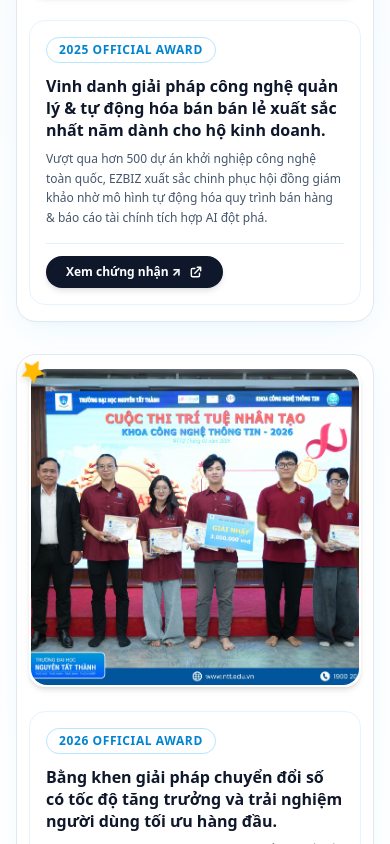
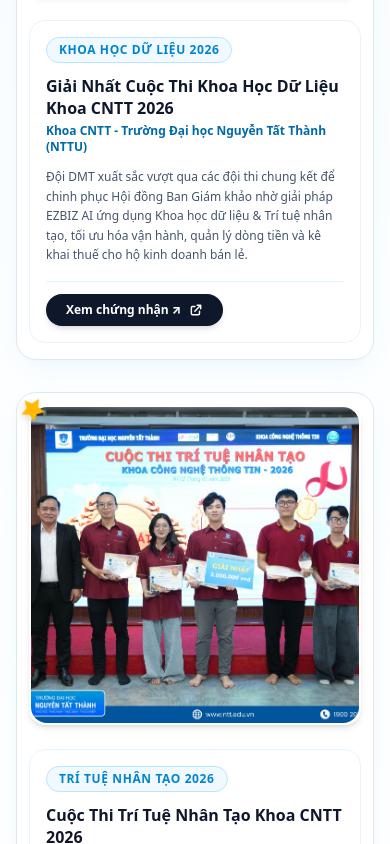
Before and after one commit to iNaTraaa/EZBIZ_LandingPage, a Vue app: page / in a window 390 px wide. Shown: the part 9980-10824 px from the top of the page. Built offline with nearby package versions, Linux system fonts and the light colour scheme.

Commit message:
feat: update information competition for awardSection

```diff
--- a/src/components/sections/AwardsSection.vue
+++ b/src/components/sections/AwardsSection.vue
@@ -21,8 +21,10 @@
   {
     key: 'award1',
     image: khdlImage,
-    year: '2025',
+    year: '2026',
     tag: t('awards.award1.tag'),
+    title: t('awards.award1.title'),
+    org: t('awards.award1.org'),
     desc: t('awards.award1.desc'),
     details: t('awards.award1.details'),
     link: 'https://cntt.ntt.edu.vn/tin-tuc/chung-ket-cuoc-thi-khoa-hoc-du-lieu-khoa-cntt-2026-khai-pha-du-lieu-kien-tao-tuong-lai/'
@@ -32,6 +34,8 @@
     image: ttntImage,
     year: '2026',
     tag: t('awards.award2.tag'),
+    title: t('awards.award2.title'),
+    org: t('awards.award2.org'),
     desc: t('awards.award2.desc'),
     details: t('awards.award2.details'),
     link: 'https://cntt.ntt.edu.vn/nghien-cuu-khoa-hoc/phat-trien-san-pham/cuoc-thi-tri-tue-nhan-tao-khoa-cong-nghe-thong-tin-nam-2026-but-pha-sang-tao-kien-tao-tuong-lai/'
@@ -260,15 +264,18 @@
               <div class="p-4 sm:p-5 rounded-2xl border border-sky-100/80 text-left w-full min-w-0 lg:min-w-[340px]">
 
                 <div class="flex items-center justify-between gap-2 mb-3">
-                  <span class="text-xs font-extrabold uppercase tracking-wider text-sky-600 bg-white px-3 py-1 rounded-full border border-sky-200">
-                    {{ award.year }} Official Award
+                  <span class="text-xs font-black uppercase tracking-wider text-sky-600 bg-sky-50 px-3 py-1 rounded-full border border-sky-200">
+                    {{ award.tag }}
                   </span>
-
                 </div>
 
-                <h3 class="text-base sm:text-lg font-black text-slate-900 mb-2 leading-snug">
-                  {{ award.desc }}
+                <h3 class="text-base sm:text-lg font-black text-slate-900 mb-1 leading-snug">
+                  {{ award.title }}
                 </h3>
+
+                <p class="text-xs font-semibold text-sky-700 mb-3">
+                  {{ award.org }}
+                </p>
 
                 <p class="text-xs sm:text-sm text-slate-600 leading-relaxed mb-4 font-medium">
                   {{ award.details }}
--- a/src/locales/langs/en.js
+++ b/src/locales/langs/en.js
@@ -303,18 +303,18 @@
     verifiedDoc: 'Official Verification',
     hint: 'Hover to view contest information',
     award1: {
-      tag: '🏆 1ST PRIZE',
-      title: '1st Prize - TechFest Innovation & Startup Award 2025',
-      org: 'Ministry of Science & Technology',
-      desc: 'Honored as the most outstanding retail automation & management solution for SMBs.',
-      details: 'Outperforming over 500 technology startups nationwide, EZBIZ won top honors for its AI-integrated retail automation and instant financial reporting platform.'
+      tag: 'Data Science 2026',
+      title: 'First Prize - Faculty of IT Data Science Competition 2026',
+      org: 'Faculty of IT - Nguyen Tat Thanh University (NTTU)',
+      desc: 'First Prize at the 2026 Data Science Competition for the project "EZBIZ AI supporting household businesses & retail".',
+      details: 'Team DMT convincingly surpassed top finalist teams to win over the Board of Judges with the EZBIZ AI solution, applying Data Science & AI to optimize retail operations, cash flow management, and tax filing for small businesses.'
     },
     award2: {
-      tag: '🥇 TOP 10 AWARD',
-      title: 'Top 10 Breakthrough Retail Tech Solutions 2025',
-      org: 'Vietnam Software & IT Services Association (VINASA)',
-      desc: 'Recognized for top digital transformation growth performance and user experience.',
-      details: 'Selected based on rigorous evaluation criteria including transaction processing speed, system scalability, and high customer satisfaction from 10,000+ business owners.'
+      tag: 'Artificial Intelligence 2026',
+      title: 'Faculty of IT Artificial Intelligence Competition 2026',
+      org: 'Faculty of IT - Nguyen Tat Thanh University (NTTU)',
+      desc: 'Innovation & Breakthrough Award at the 2026 AI Contest for "EZBIZ - Business Automation Platform".',
+      details: 'EZBIZ made a powerful impression at the 2026 Faculty of IT Artificial Intelligence Competition with its smart AI Assistant integrating POS retail, automated inventory, and instant financial reconciliation for businesses.'
     }
   },
   faq: {
@@ -322,13 +322,13 @@
     titlePrefix: 'We Answer Your',
     titleSuffix: 'Common Questions',
     q1: 'Does EzBiz support migrating data from legacy systems?',
-    a1: 'Yes! EzBiz technical experts assist in exporting and syncing all data from Excel, legacy CRM, or ERP to EzBiz completely free within 24 hours.',
+    a1: 'Yes! EzBiz assist in exporting and syncing all data from Excel to EzBiz completely free.',
     q2: 'Is my enterprise data guaranteed 100% secure?',
     a2: 'EzBiz commits to 100% data security adhering to ISO/IEC 27001 standards. Data is 256-bit SSL/TLS encrypted and backed up daily on enterprise cloud infrastructure.',
     q3: 'Can I try EzBiz before purchasing a subscription?',
     a3: 'Absolutely! You get a 14-day free trial with full access to advanced features without entering credit card details.',
     q4: 'Does EzBiz issue official invoices for tax purposes?',
-    a4: 'EzBiz provides valid electronic VAT invoices immediately after registration.'
+    a4: 'EzBiz aims to connect with tax authorities in the future to provide valid electronic VAT invoices.'
   },
   cta: {
     tag: 'Free Consultation & Trial',
--- a/src/locales/langs/vi.js
+++ b/src/locales/langs/vi.js
@@ -303,32 +303,32 @@
     verifiedDoc: 'Xác minh chính thức',
     hint: 'Rê chuột để xem thông tin cuộc thi',
     award1: {
-      tag: '🏆 GIẢI NHẤT',
-      title: 'Giải Nhất Khởi Nghiệp Đổi Mới Sáng Tạo TechFest 2025',
-      org: 'Bộ Khoa Học & Công Nghệ',
-      desc: 'Vinh danh giải pháp công nghệ quản lý & tự động hóa bán bán lẻ xuất sắc nhất năm dành cho hộ kinh doanh.',
-      details: 'Vượt qua hơn 500 dự án khởi nghiệp công nghệ toàn quốc, EZBIZ xuất sắc chinh phục hội đồng giám khảo nhờ mô hình tự động hóa quy trình bán hàng & báo cáo tài chính tích hợp AI đột phá.'
+      tag: 'Khoa Học Dữ Liệu 2026',
+      title: 'Giải Nhất Cuộc Thi Khoa Học Dữ Liệu Khoa CNTT 2026',
+      org: 'Khoa CNTT - Trường Đại học Nguyễn Tất Thành (NTTU)',
+      desc: 'Giải Nhất Cuộc thi Khoa học Dữ liệu 2026 dành cho Dự án "EZBIZ AI hỗ trợ hộ kinh doanh và buôn bán lẻ".',
+      details: 'Đội DMT xuất sắc vượt qua các đội thi chung kết để chinh phục Hội đồng Ban Giám khảo nhờ giải pháp EZBIZ AI ứng dụng Khoa học dữ liệu & Trí tuệ nhân tạo, tối ưu hóa vận hành, quản lý dòng tiền và kê khai thuế cho hộ kinh doanh bán lẻ.'
     },
     award2: {
-      tag: '🥇 TOP 10 XUẤT SẮC',
-      title: 'Top 10 Giải Pháp Công Nghệ Bán Lẻ Đột Phá 2025',
-      org: 'Hiệp Hội Phần Mềm & Dịch Vụ CNTT (VINASA)',
-      desc: 'Bằng khen giải pháp chuyển đổi số có tốc độ tăng trưởng và trải nghiệm người dùng tối ưu hàng đầu.',
-      details: 'Được bình chọn dựa trên các tiêu chí khắt khe về tốc độ xử lý giao dịch, khả năng mở rộng hệ thống và sự hài lòng của hơn 10.000 hộ kinh doanh trên toàn quốc.'
+      tag: 'Trí Tuệ Nhân Tạo 2026',
+      title: 'Cuộc Thi Trí Tuệ Nhân Tạo Khoa CNTT 2026',
+      org: 'Khoa CNTT - Trường Đại học Nguyễn Tất Thành (NTTU)',
+      desc: 'Giải Thưởng Đột Phá tại Cuộc thi Trí tuệ Nhân tạo 2026 với Giải pháp "EZBIZ - Nền Tảng Tự Động Hóa & Quản Lý Doanh Nghiệp".',
+      details: 'EZBIZ xuất sắc ghi dấu ấn tại Cuộc thi Trí tuệ Nhân tạo Khoa CNTT 2026 nhờ ứng dụng Trợ lý AI thông minh kết hợp bán hàng POS, tự động hóa quản lý kho bãi và đối soát tài chính tức thì cho doanh nghiệp.'
     }
   },
   faq: {
     sectionTag: 'Hỏi Đáp Thường Gặp',
     titlePrefix: 'Giải Đáp',
     titleSuffix: 'Thắc Mắc Của Bạn',
-    q1: 'EzBiz có hỗ trợ chuyển đổi dữ liệu từ hệ thống cũ sang không?',
-    a1: 'Có! Đội ngũ chuyên gia kỹ thuật của EzBiz hỗ trợ xuất và đồng bộ toàn bộ dữ liệu từ Excel, CRM hoặc ERP cũ sang EzBiz hoàn toàn miễn phí chỉ trong 24h.',
+    q1: 'EZBIZ có hỗ trợ chuyển đổi dữ liệu từ hệ thống cũ sang không?',
+    a1: 'Có! EZBIZ hỗ trợ xuất và đồng bộ toàn bộ dữ liệu từ Excel cũ sang EZBIZ hoàn toàn miễn phí.',
     q2: 'Dữ liệu doanh nghiệp của tôi có được đảm bảo an toàn tuyệt đối không?',
-    a2: 'EzBiz cam kết bảo mật 100% dữ liệu theo chuẩn quốc tế ISO/IEC 27001. Dữ liệu được mã hóa SSL/TLS 256-bit và sao lưu định kỳ hàng ngày trên hạ tầng Cloud cao cấp.',
-    q3: 'Tôi có thể dùng thử EzBiz trước khi quyết định mua gói dịch vụ không?',
-    a3: 'Bạn hoàn toàn được dùng thử trọn bộ tính năng nâng cao trong 14 ngày miễn phí mà không cần nhập thông tin thẻ thanh toán.',
-    q4: 'EzBiz có hỗ trợ xuất hóa đơn VAT cho doanh nghiệp không?',
-    a4: 'EzBiz cung cấp đầy đủ hóa đơn điện tử GTGT (VAT) hợp lệ ngay sau khi đăng ký thành công.'
+    a2: 'EZBIZ cam kết bảo mật 100% dữ liệu theo chuẩn quốc tế ISO/IEC 27001. Dữ liệu được mã hóa SSL/TLS 256-bit và sao lưu định kỳ hàng ngày trên hạ tầng Cloud.',
+    q3: 'Tôi có thể dùng thử EZBIZ trước khi quyết định mua gói dịch vụ không?',
+    a3: 'Bạn hoàn toàn được dùng thử trọn bộ tính năng nâng cao trong 14 ngày miễn phí.',
+    q4: 'EZBIZ có hỗ trợ xuất hóa đơn VAT cho doanh nghiệp không?',
+    a4: 'EZBIZ hướng đến các kết nối với cơ quan thuế trong tương lai nhằm cung cấp đầy đủ hóa đơn điện tử GTGT (VAT) hợp lệ.'
   },
   cta: {
     tag: 'Tư Vấn & Dùng Thử Miễn Phí',
@@ -356,19 +356,19 @@
     tagline: 'Nền tảng tự động hóa & quản trị doanh nghiệp thông minh. Đơn giản, tinh tế, tối ưu chi phí.',
     address: '📍 Trụ sở chính: TP. Hồ Chí Minh & Hà Nội',
     hotline: '📞 Hotline: 1900 1234',
-    email: '✉️ Email: hotro@ezbiz.vn',
+    email: '✉️ Email: hotro@EZBIZ.vn',
     colProduct: 'Sản Phẩm',
     colSupport: 'Hỗ Trợ & An Toàn',
     colNewsletter: 'Đăng Ký Nhận Bản Tin',
     newsletterDesc: 'Cập nhật tính năng mới & kinh nghiệm quản trị doanh nghiệp hiệu quả.',
     btnSubscribe: 'Gửi',
-    copyright: '© 2026 EzBiz - Nền tảng quản trị doanh nghiệp thông minh. All rights reserved.',
+    copyright: '© 2026 EZBIZ - Nền tảng quản trị doanh nghiệp thông minh. All rights reserved.',
     terms: 'Điều khoản',
     privacy: 'Bảo mật',
     sitemap: 'Sitemap'
   },
   stickyBar: {
-    trialTitle: 'EzBiz Dùng Thử 14 Ngày',
+    trialTitle: 'EZBIZ Dùng Thử 14 Ngày',
     trialDesc: 'Tối ưu vận hành ngay hôm nay',
     btnAction: 'Trải Nghiệm Ngay ➔'
   }
```
